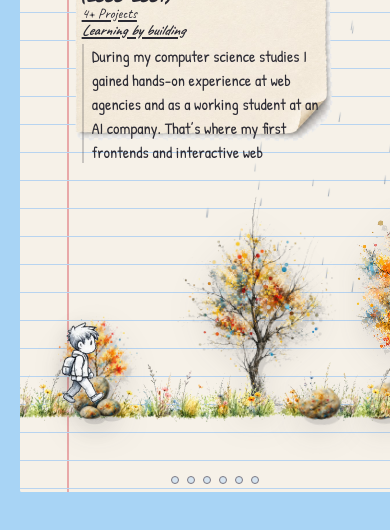
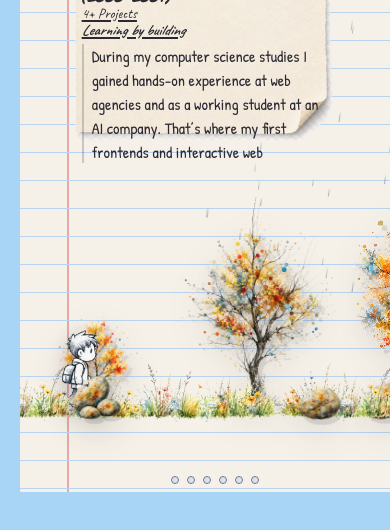
Before and after one commit to waldemarpaustian-engineering/portfolio-diorama-react, a React (Vite) app: page /work in a window 390 px wide. Shown: the part 801-1331 px from the top of the page. Built offline with nearby package versions, Linux system fonts and the light colour scheme; no server answers.

Commit message:
mänchen position

```diff
--- a/src/data/journeyDecor.js
+++ b/src/data/journeyDecor.js
@@ -146,16 +146,6 @@ function buildNightSkyDecor() {
 
 export const JOURNEY_FRONT_DECOR = [
   {
-    id: 'tree-start',
-    type: 'image',
-    src: '/journey/cutouts/tree-start.png',
-    fallback: 'tree',
-    className: 'journey-cutout--ground',
-    width: TREE_START_SIZE,
-    height: TREE_START_SIZE,
-    style: { left: '4%' },
-  },
-  {
     id: 'rocks-start',
     type: 'image',
     src: '/journey/cutouts/rocks-cluster.png',
@@ -202,6 +192,16 @@ export const JOURNEY_FAR_DECOR = JOURNEY_FAR_DECOR_LIGHT
 
 export const JOURNEY_NEAR_DECOR = [
   {
+    id: 'tree-start',
+    type: 'image',
+    src: '/journey/cutouts/tree-start.png',
+    fallback: 'tree',
+    className: 'journey-cutout--ground',
+    width: TREE_START_SIZE,
+    height: TREE_START_SIZE,
+    style: { left: '4%' },
+  },
+  {
     id: 'tree-1',
     type: 'image',
     src: '/journey/cutouts/tree.png',
--- a/src/hooks/useJourneyAnimations.js
+++ b/src/hooks/useJourneyAnimations.js
@@ -196,11 +196,11 @@ export function useJourneyRockDepth(trackRef, walkerRef) {
       const rockCenter = rockBox.left + rockBox.width * 0.5
 
       if (rockCenter > walkerFeet + 18) {
+        rock.style.zIndex = '1'
+      } else if (rockCenter > walkerFeet - 12) {
         rock.style.zIndex = '3'
-      } else if (rockCenter > walkerFeet - 12) {
-        rock.style.zIndex = '5'
       } else {
-        rock.style.zIndex = '3'
+        rock.style.zIndex = '1'
       }
     }
 
--- a/src/index.css
+++ b/src/index.css
@@ -578,7 +578,7 @@ html[data-theme="dark"] .journey-page {
   background: var(--journey-paper);
   --journey-ground: clamp(56px, 9vh, 74px);
   --journey-meadow-bottom: clamp(60px, 9.5vh, 78px);
-  --journey-walker-bottom: clamp(64px, 10.5vh, 84px);
+  --journey-walker-bottom: clamp(56px, 9.5vh, 76px);
   --journey-meadow-h: clamp(52px, 9vh, 72px);
 }
 .journey-stage::before {
@@ -847,7 +847,7 @@ html[data-theme="dark"] .journey-cutout--star {
   left: clamp(72px, 18vw, 168px);
   width: clamp(70px, 11.5vh, 100px);
   height: clamp(102px, 17vh, 148px);
-  z-index: 26;
+  z-index: 3;
   transform: translateX(-50%);
   filter: drop-shadow(0 6px 10px rgba(0, 0, 0, 0.16));
   pointer-events: none;
@@ -1101,7 +1101,7 @@ html[data-theme="dark"] .journey-walker__frame {
     overflow: hidden;
     --journey-ground: clamp(50px, 8.5vh, 66px);
     --journey-meadow-bottom: clamp(54px, 9vh, 70px);
-    --journey-walker-bottom: clamp(58px, 9.5vh, 74px);
+    --journey-walker-bottom: clamp(50px, 8.5vh, 66px);
     --journey-meadow-h: clamp(44px, 7.5vh, 60px);
   }
   /* Himmel etwas tiefer — näher an den Zetteln */
```
